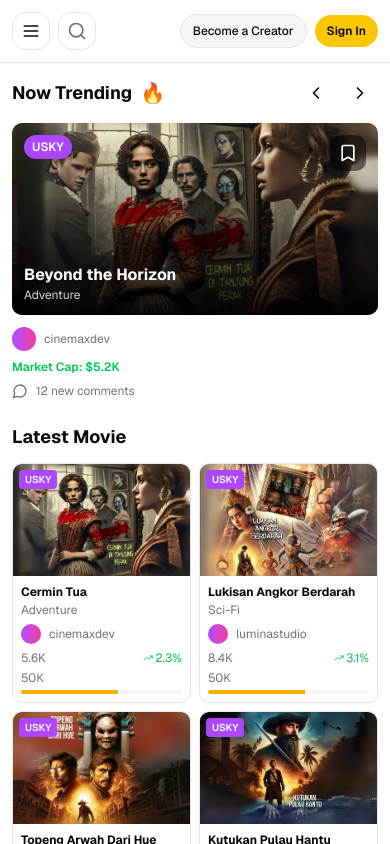
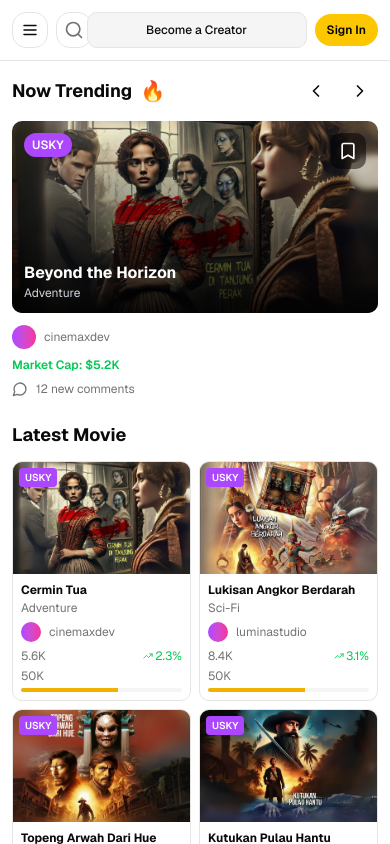
Before and after one commit to abdulmuti12/skyFE, a Next.js app: page / in a window 390 px wide. Shown: the top 844 px of the page. Built offline with nearby package versions, Linux system fonts and the light colour scheme.

Commit message:
fixing header  in mobile

```diff
--- a/components/header.tsx
+++ b/components/header.tsx
@@ -23,7 +23,7 @@ export function Header({ isDark, onToggleTheme, onMenuClick }: HeaderProps) {
             {/* Menu Button — hanya tampil di mobile */}
             <button
               onClick={onMenuClick}
-              className="p-2 hover:bg-muted rounded-xl border border-border transition-colors flex-shrink-0 lg:hidden"
+              className="w-9 h-9 md:w-auto md:h-auto p-2 hover:bg-muted rounded-xl border border-border transition-colors flex-shrink-0 lg:hidden flex items-center justify-center"
               aria-label="Toggle menu"
             >
               <Menu className="w-5 h-5 text-foreground" />
@@ -55,7 +55,7 @@ export function Header({ isDark, onToggleTheme, onMenuClick }: HeaderProps) {
             {/* Search Button (Mobile) */}
             <button
               onClick={() => setIsSearchOpen(true)}
-              className="p-2 hover:bg-muted rounded-xl border border-border transition-colors flex-shrink-0 md:hidden"
+              className="w-9 h-9 md:w-auto md:h-auto hover:bg-muted rounded-xl border border-border transition-colors flex-shrink-0 md:hidden flex items-center justify-center"
               aria-label="Open search"
             >
               <Search className="w-5 h-5 text-muted-foreground" />
@@ -65,7 +65,9 @@ export function Header({ isDark, onToggleTheme, onMenuClick }: HeaderProps) {
           {/* === Right Section === */}
           <div className="flex items-center gap-2 md:gap-4 flex-shrink-0">
             {/* Become a Creator — tampil di semua ukuran */}
-            <button className="inline-flex px-3 md:px-4 py-2 bg-muted text-foreground rounded-full font-medium hover:bg-muted/80 transition-colors text-xs md:text-sm border border-border whitespace-nowrap">
+            <button
+              className="inline-flex items-center justify-center md:px-4 py-2 bg-muted text-foreground rounded-lg font-medium hover:bg-muted/80 transition-colors border border-border text-xs md:text-sm whitespace-nowrap w-[220px] h-[36px] md:w-auto md:h-auto"
+            >
               Become a Creator
             </button>
 
@@ -102,7 +104,7 @@ export function Header({ isDark, onToggleTheme, onMenuClick }: HeaderProps) {
                 setIsSearchOpen(false)
                 setSearchQuery("")
               }}
-              className="p-2 hover:bg-muted rounded-lg transition-colors"
+              className="w-9 h-9 flex items-center justify-center hover:bg-muted rounded-lg transition-colors"
               aria-label="Close search"
             >
               <X className="w-5 h-5 text-foreground" />
@@ -120,7 +122,7 @@ export function Header({ isDark, onToggleTheme, onMenuClick }: HeaderProps) {
               {searchQuery && (
                 <button
                   onClick={() => setSearchQuery("")}
-                  className="absolute right-3 top-1/2 -translate-y-1/2 p-1 rounded-md hover:bg-muted-foreground/10"
+                  className="absolute right-3 top-1/2 -translate-y-1/2 w-9 h-9 flex items-center justify-center rounded-md hover:bg-muted-foreground/10"
                   aria-label="Clear search"
                 >
                   <X className="w-4 h-4 text-muted-foreground" />
```
